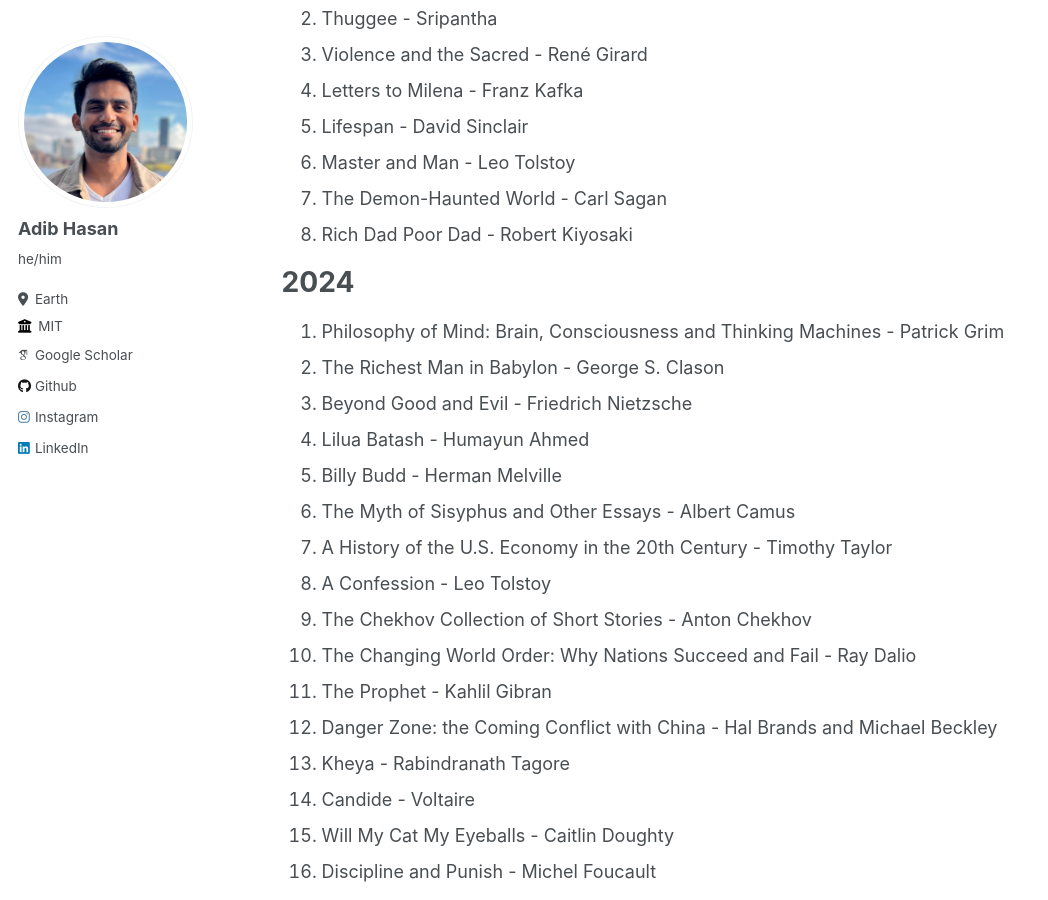
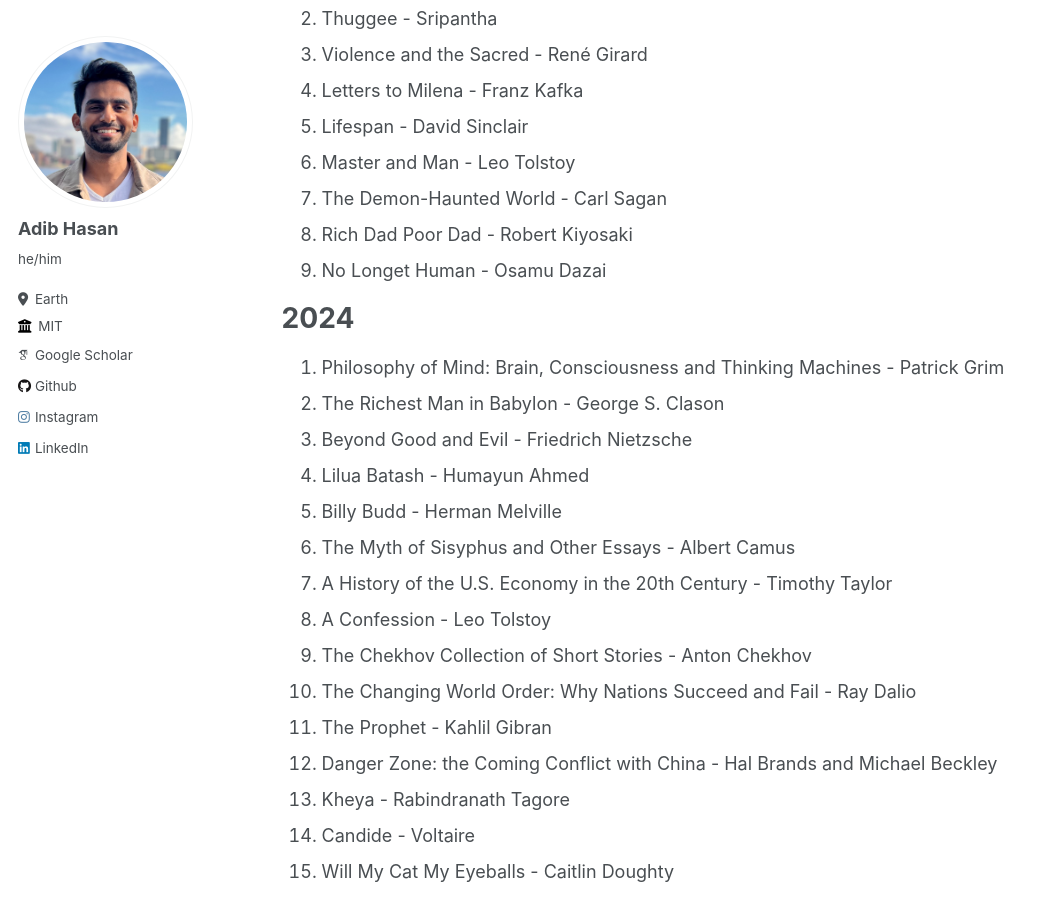
Before and after one commit to Neehan/neehan.github.io, a Jekyll site: the page built from _pages/reading.md, in a window 1280 px wide and 900 px high, scrolled down 371 px. Shown: the whole window, without its empty margins (0-1048 px from the left). Built offline with Jekyll 4.4.1, drawn with Linux system fonts in a browser that asks for light colours; some web fonts are replaced.

Commit message:
Update reading.md

```diff
--- a/_pages/reading.md
+++ b/_pages/reading.md
@@ -16,6 +16,7 @@ Here is what I am currently reading:
 6. Master and Man - Leo Tolstoy
 7. The Demon-Haunted World - Carl Sagan
 8. Rich Dad Poor Dad - Robert Kiyosaki
+9. No Longet Human - Osamu Dazai
 
 # 2024
 1. Philosophy of Mind: Brain, Consciousness and Thinking Machines - Patrick Grim
```
